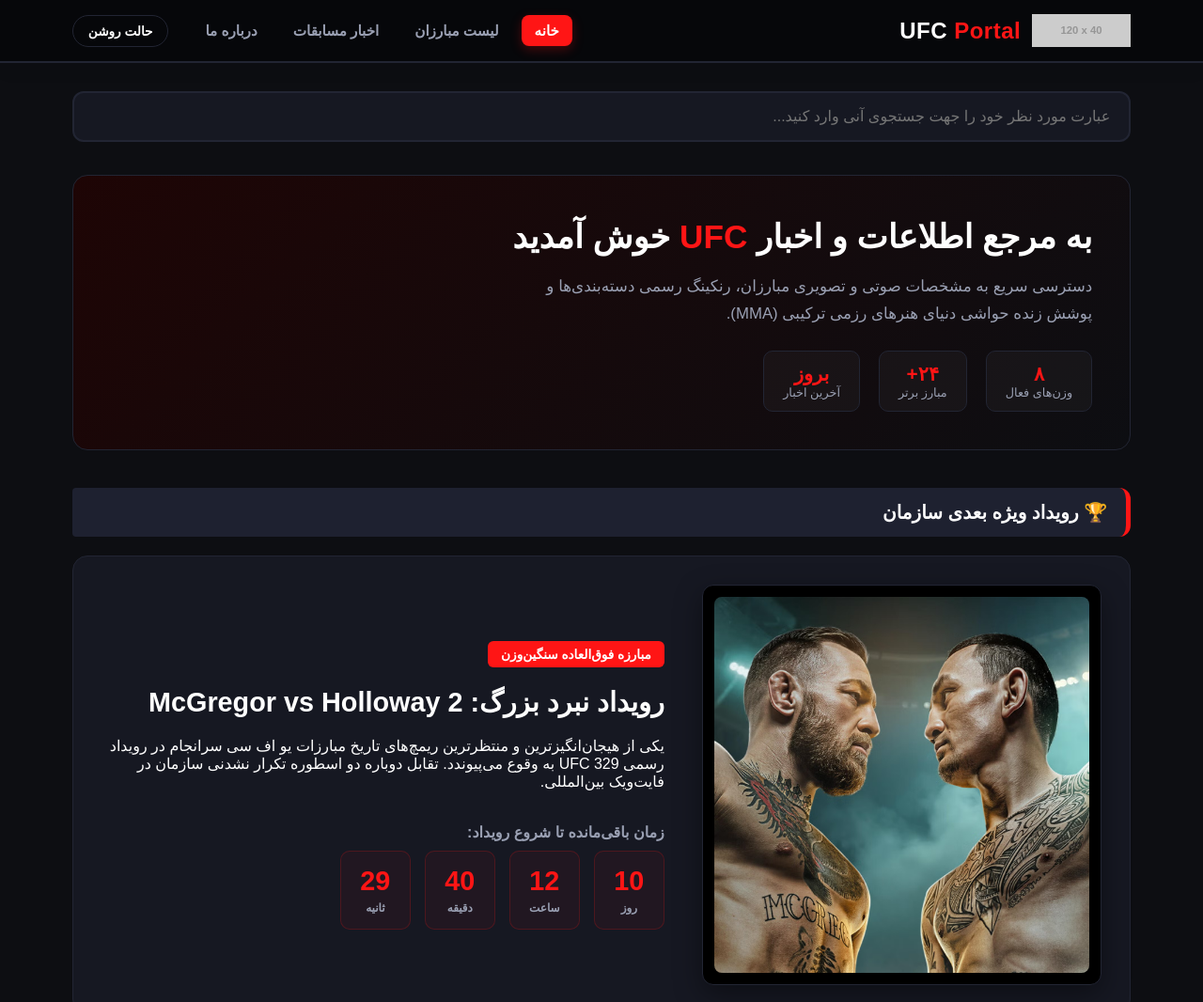
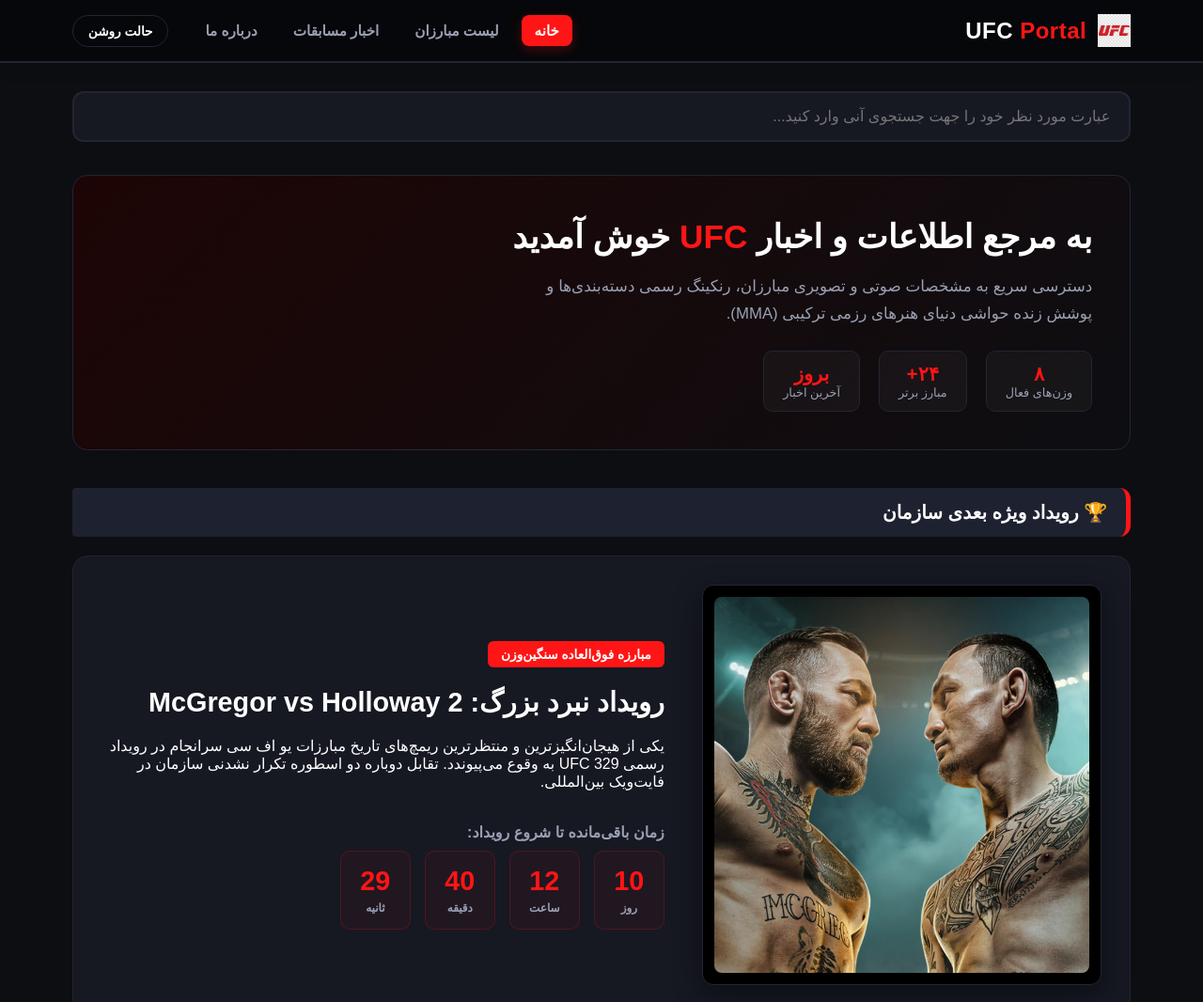
Before and after one commit to Morexam-bit/ufc-portal.fa, a plain HTML site: page ufc-portal/index.html in a window 1280 px wide. Shown: the top 1066 px of the page at 94% size. Drawn offline with Linux system fonts and the light colour scheme; placeholder pictures from the web are drawn by us; a small style sheet from the web is missing.

Commit message:
Add files via upload

```diff
--- a/ufc-portal/index.html
+++ b/ufc-portal/index.html
@@ -340,7 +340,7 @@
     <!-- هدر سایت -->
     <header>
         <div class="logo">
-            <img src="https://placehold.co/120x40/0d0e12/ff1515?text=UFC" alt="UFC Logo">
+            <img src="images/images.jpeg" alt="UFC Logo">
             <span>UFC <span>Portal</span></span>
         </div>
         <div class="header-actions">
```
Also changed, not shown: ufc-portal/images/images.jpeg (added).
